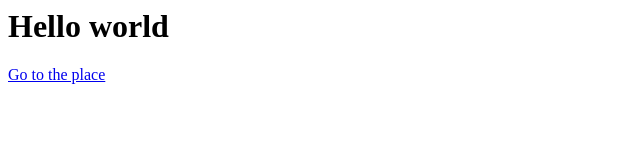
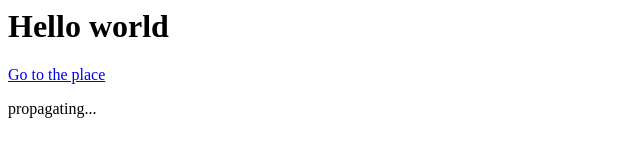
Before and after one commit to jthemphill/jthemphill.github.io, a plain HTML site: page index.html in a window 1280 px wide. Shown: the whole page, without its empty margins (0-640 px from the left). Drawn offline with Linux system fonts and the light colour scheme.

Commit message:
propagated?

```diff
--- a/index.html
+++ b/index.html
@@ -3,6 +3,7 @@
 <body>
     <h1>Hello world</h1>
     <a href="place.html">Go to the place</a>
+    <p>propagating...</p>
 </body>
 
 </html>
```
